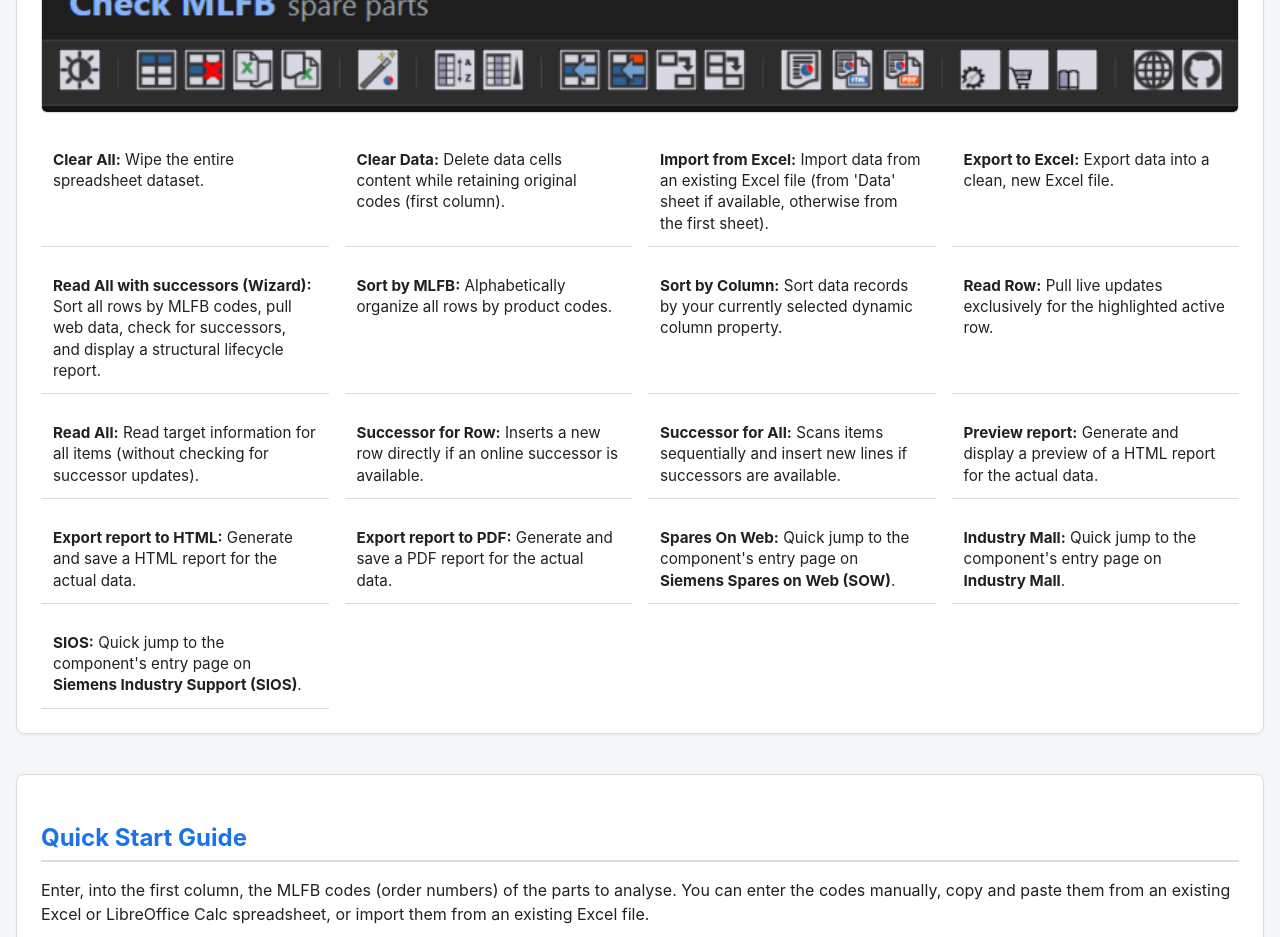
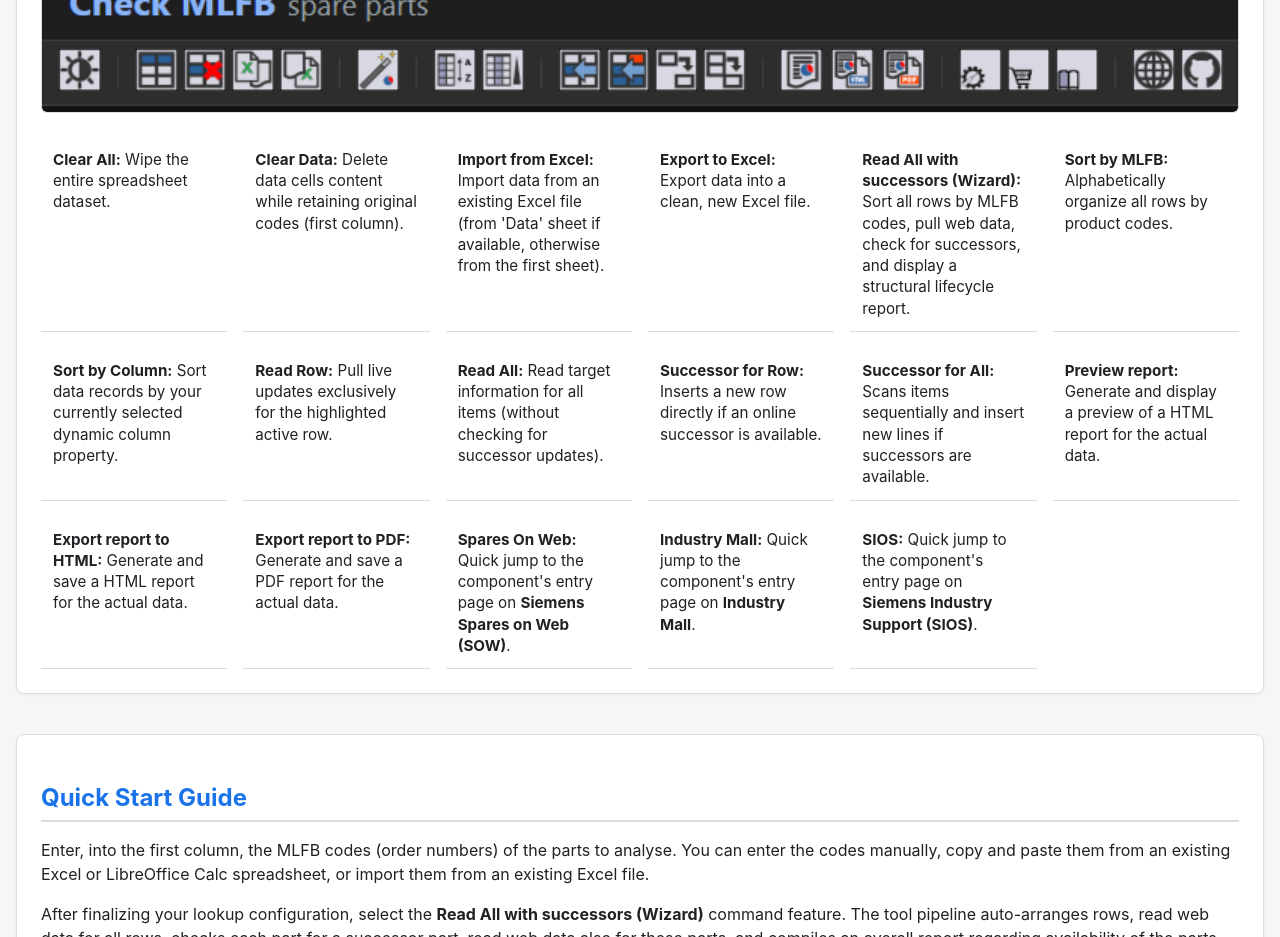
Before and after one commit to alxcor/sparesNet, a plain HTML site: page docs/index.html in a window 1280 px wide. Shown: the part 880-1817 px from the top of the page. Drawn offline with Linux system fonts and the light colour scheme.

Commit message:
update webpage

```diff
--- a/docs/index.html
+++ b/docs/index.html
@@ -250,7 +250,7 @@
     .feature-list {
         list-style-type: none;
         display: grid;
-        grid-template-columns: repeat(auto-fit, minmax(280px, 1fr));
+        grid-template-columns: repeat(auto-fit, minmax(180px, 1fr));
         gap: 1rem;
         margin-top: 1rem;
     }
```
Also changed, not shown: docs/index_ro.html (+3 -3 lines).
